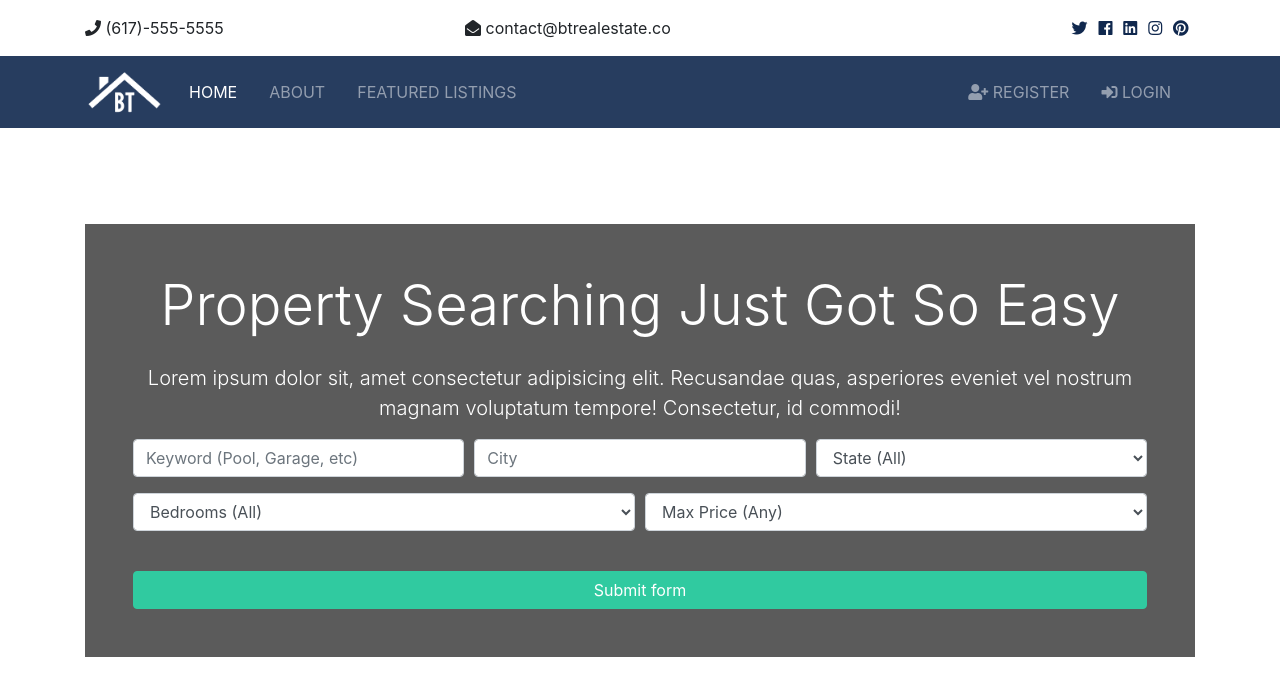
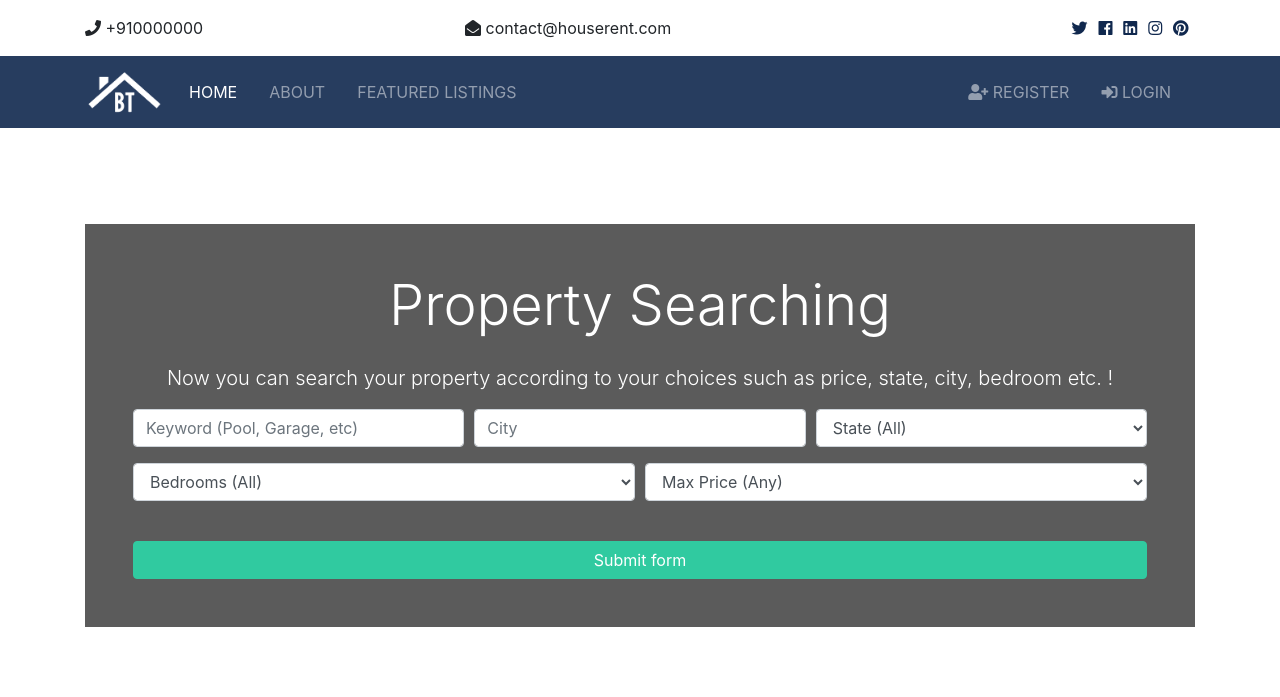
Before and after one commit to pratik-151/real-estate-management, a Django app: page / in a window 1280 px wide. Shown: the top 697 px of the page. Run offline with Django 3.2, Linux system fonts and the light colour scheme; data that the repository does not hold is empty; some libraries are stand-ins or nearby versions.

Commit message:
change search front-end

```diff
--- a/templates/pages/index.html
+++ b/templates/pages/index.html
@@ -13,10 +13,9 @@
       <div class="home-search p-5">
         <div class="overlay p-5">
           <h1 class="display-4 mb-4">
-            Property Searching Just Got So Easy
+            Property Searching
           </h1>
-          <p class="lead">Lorem ipsum dolor sit, amet consectetur adipisicing elit. Recusandae quas, asperiores eveniet vel nostrum magnam
-            voluptatum tempore! Consectetur, id commodi!</p>
+          <p class="lead">Now you can search your property according to your choices such as price, state, city, bedroom etc. !</p>
           <div class="search">
             <form action="{% url 'search' %}">
               <!-- Form Row 1 -->
--- a/templates/partials/_topbar.html
+++ b/templates/partials/_topbar.html
@@ -3,10 +3,10 @@
     <div class="container">
       <div class="row">
         <div class="col-md-4">
-          <i class="fas fa-phone"></i> (617)-555-5555
+          <i class="fas fa-phone"></i> +910000000
         </div>
         <div class="col-md-4">
-          <i class="fas fa-envelope-open"></i> contact@btrealestate.co
+          <i class="fas fa-envelope-open"></i> contact@houserent.com
         </div>
         <div class="col-md-4">
           <div class="social text-right">
```
Also changed, not shown: btre/settings.py (+15 -15 lines).
